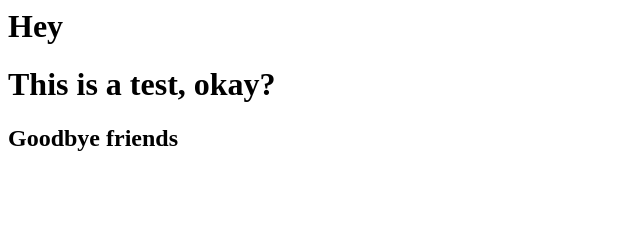
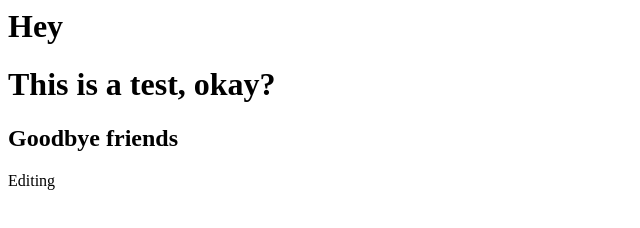
Before and after one commit to mrizzini/GitPart2, a plain HTML site: page newFile/index.html in a window 1280 px wide. Shown: the full height of the page, 0-640 px from the left. Drawn offline with Linux system fonts and the light colour scheme.

Commit message:
Merge this branch to the Master branch. Make another edit to a file

```diff
--- a/newFile/index.html
+++ b/newFile/index.html
@@ -1,3 +1,5 @@
 <h1>Hey</h1>
 <h1>This is a test, okay?</h1>
 <h2>Goodbye friends</h2>
+
+<p>Editing</p>
```
